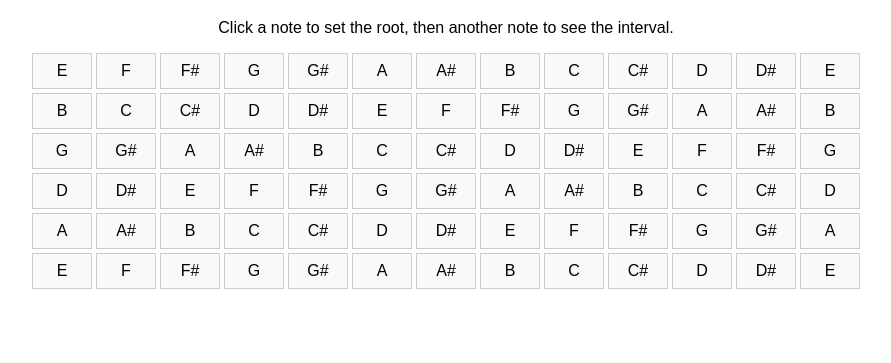
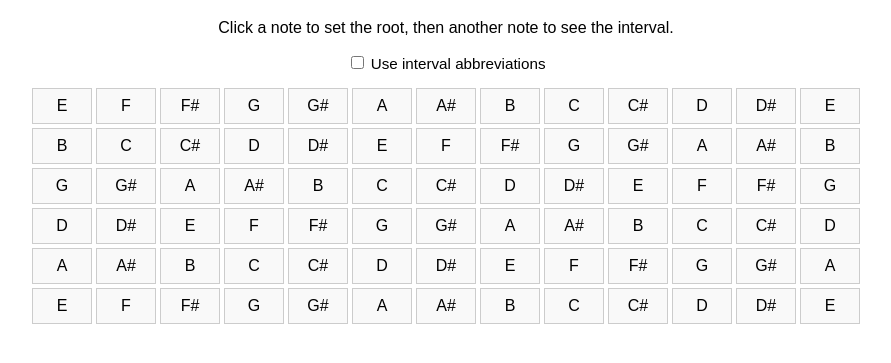
Before and after one commit to coreydotjohnson/fretboard-trainer, a plain HTML site: page index.html in a window 1280 px wide. Shown: the part 101-464 px from the top of the page, without its empty margins (194-1085 px from the left). Drawn offline with Linux system fonts and the light colour scheme.

Commit message:
Update index.html
add abbreviated interval option

```diff
--- a/index.html
+++ b/index.html
@@ -11,11 +11,16 @@
     .note.selected { background: #cce5ff; }
     .note.target { background: #d4edda; }
     #intervalDisplay { margin-top: 1rem; font-size: 1.2rem; }
+    #abbrToggleLabel { margin-bottom: 1rem; display: inline-block; font-size: 0.95rem; }
   </style>
 </head>
 <body>
   <h1>Guitar Fretboard Interval Trainer</h1>
   <p>Click a note to set the root, then another note to see the interval.</p>
+  <label id="abbrToggleLabel">
+    <input type="checkbox" id="abbrToggle">
+    Use interval abbreviations
+  </label>
   <div class="fretboard" id="fretboard"></div>
   <div id="intervalDisplay"></div>
 
@@ -23,8 +28,24 @@
     const notes = ['C', 'C#', 'D', 'D#', 'E', 'F', 'F#', 'G', 'G#', 'A', 'A#', 'B'];
     const tuning = ['E', 'B', 'G', 'D', 'A', 'E']; // from high to low
 
+    const intervals = [
+      { name: 'Unison', abbr: 'P1' },
+      { name: 'Minor 2nd', abbr: 'm2' },
+      { name: 'Major 2nd', abbr: 'M2' },
+      { name: 'Minor 3rd', abbr: 'm3' },
+      { name: 'Major 3rd', abbr: 'M3' },
+      { name: 'Perfect 4th', abbr: 'P4' },
+      { name: 'Tritone', abbr: 'TT' },
+      { name: 'Perfect 5th', abbr: 'P5' },
+      { name: 'Minor 6th', abbr: 'm6' },
+      { name: 'Major 6th', abbr: 'M6' },
+      { name: 'Minor 7th', abbr: 'm7' },
+      { name: 'Major 7th', abbr: 'M7' },
+    ];
+
     const fretboard = document.getElementById('fretboard');
     const intervalDisplay = document.getElementById('intervalDisplay');
+    const abbrToggle = document.getElementById('abbrToggle');
 
     let rootNote = null;
     let targetNote = null;
@@ -36,12 +57,7 @@
 
     function getInterval(root, target) {
       const semitones = (notes.indexOf(target) - notes.indexOf(root) + 12) % 12;
-      const intervalNames = [
-        'Unison', 'Minor 2nd', 'Major 2nd', 'Minor 3rd', 'Major 3rd',
-        'Perfect 4th', 'Tritone', 'Perfect 5th', 'Minor 6th', 'Major 6th',
-        'Minor 7th', 'Major 7th'
-      ];
-      return intervalNames[semitones];
+      return abbrToggle.checked ? intervals[semitones].abbr : intervals[semitones].name;
     }
 
     function renderFretboard() {
```
